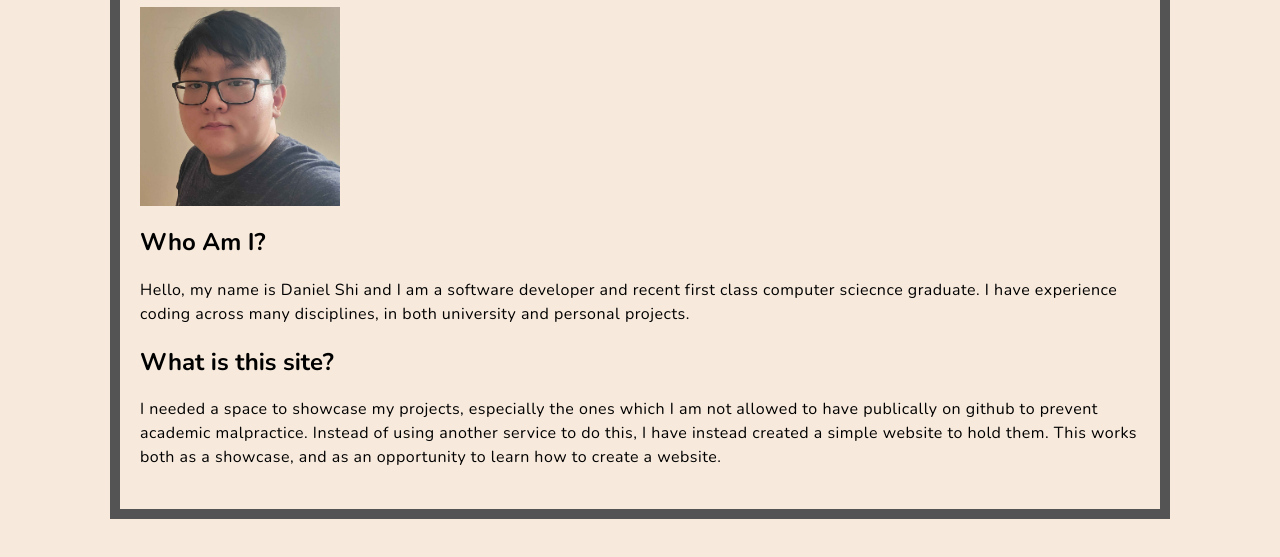
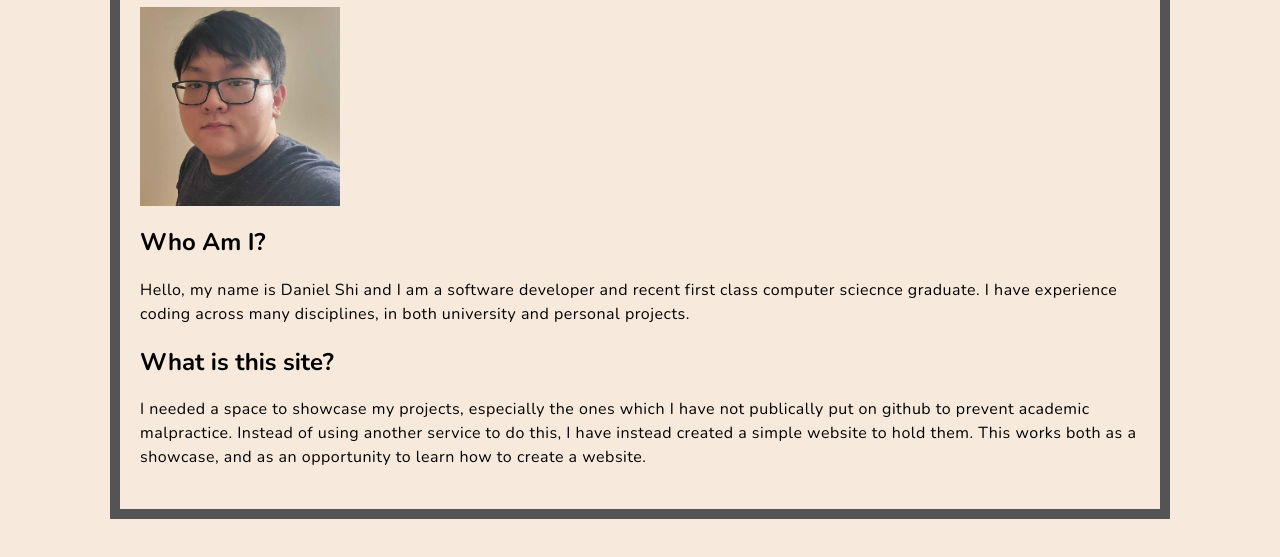
Before and after one commit to DWDShi/DWDShi.github.io, a plain HTML site: page about.html in a window 1280 px wide. Shown: the part 211-768 px from the top of the page. Drawn offline with nearby package versions, Linux system fonts and the light colour scheme.

Commit message:
small wording change

```diff
--- a/about.html
+++ b/about.html
@@ -50,7 +50,7 @@
         have experience coding across many disciplines, in both university and personal projects. </p>
 
     <h2>What is this site?</h2>
-    <p>I needed a space to showcase my projects, especially the ones which I am not allowed to have publically on github
+    <p>I needed a space to showcase my projects, especially the ones which I have not publically put on github
         to prevent academic malpractice. Instead of using another service to do this, I have instead created a simple
         website to hold them. This works both as a showcase, and as an opportunity to learn how to create a website.
     </p>
```
